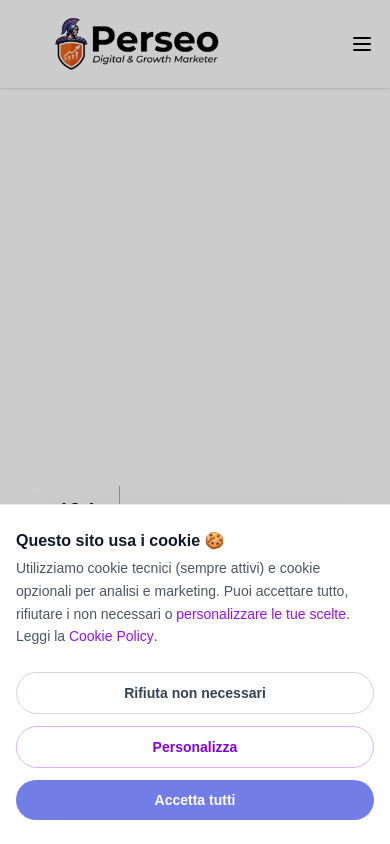
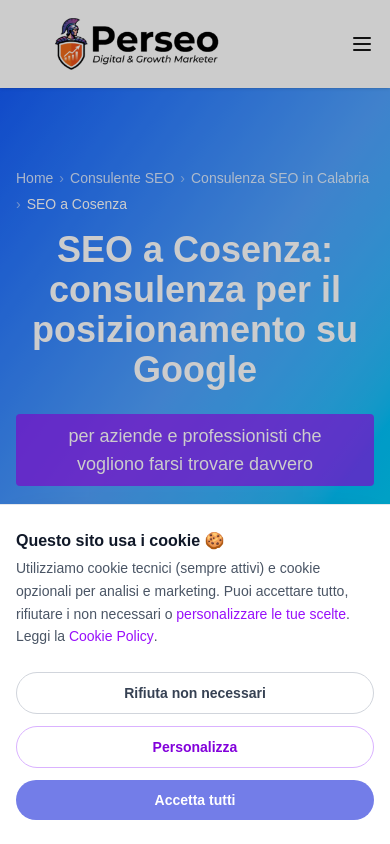
Before and after one commit to Per-seo86/perseonextjs, a Next.js app: page /consulenza-seo-a-cosenza in a window 390 px wide. Before the commit this address had no page. Shown: the top 844 px of the page. Built offline with nearby package versions, Linux system fonts and the light colour scheme.

Commit message:
Add SEO Cosenza landing page and nav entry
New province-level page targeting "SEO a Cosenza", nested under the
Calabria regional page. Adds a shortened "SEO a Cosenza" / "SEO in
Calabria" entry to the Zone di intervento menu (desktop + mobile).

```diff
--- /dev/null
+++ b/app/consulenza-seo-a-cosenza/page.tsx
@@ -0,0 +1,116 @@
+import type { Metadata } from 'next';
+import Breadcrumb from '@/components/Breadcrumb';
+import Link from 'next/link';
+import ContactForm from '@/components/ContactForm';
+import QuickEmailForm from '@/components/QuickEmailForm';
+
+export const metadata: Metadata = {
+  title: 'SEO a Cosenza: consulenza per il posizionamento su Google | Perseo',
+  description: 'Consulenza SEO a Cosenza per aziende, professionisti e attività locali. Strategia su misura per posizionare il tuo sito nel mercato cosentino e oltre.',
+};
+
+export default function ConsulenzaSEOCosenza() {
+  return (
+    <div>
+      {/* Hero */}
+      <section className="relative bg-gradient-to-br from-blue-600 via-blue-400 to-cyan-400 text-white pt-20 pb-32 overflow-hidden">
+        <div className="container mx-auto px-4 text-center relative z-10">
+          <Breadcrumb items={[{ label: 'Consulente SEO', href: '/consulente-seo' }, { label: 'Consulenza SEO in Calabria', href: '/consulenza-seo-in-calabria' }, { label: 'SEO a Cosenza' }]} light />
+          <h1 className="text-4xl md:text-5xl font-bold mb-6">
+            SEO a Cosenza: consulenza per il posizionamento su Google
+          </h1>
+          <p className="text-lg md:text-xl inline-block bg-purple-600/70 px-6 py-2 rounded">
+            per aziende e professionisti che vogliono farsi trovare davvero
+          </p>
+        </div>
+        <div className="absolute bottom-0 left-0 w-full overflow-hidden leading-none">
+          <svg viewBox="0 0 1440 100" xmlns="http://www.w3.org/2000/svg" preserveAspectRatio="none" className="w-full h-20 md:h-28">
+            <path d="M0,60 C360,120 1080,0 1440,60 L1440,100 L0,100 Z" fill="white" opacity="0.4"/>
+            <path d="M0,80 C400,20 1000,100 1440,50 L1440,100 L0,100 Z" fill="white" opacity="0.6"/>
+            <path d="M0,90 C300,50 900,110 1440,70 L1440,100 L0,100 Z" fill="white"/>
+          </svg>
+        </div>
+      </section>
+
+      <section className="py-16 bg-white">
+        <div className="container mx-auto px-4 max-w-4xl">
+
+          {/* Contesto */}
+          <h2 className="text-3xl font-bold mb-6">Perché la SEO conta a Cosenza più che altrove</h2>
+          <p className="text-gray-700 mb-4">
+            Cosenza è il capoluogo con la provincia più estesa e popolosa della Calabria, ma è anche una città a doppia velocità: da un lato il centro storico, i quartieri consolidati, l&apos;economia dei servizi e del commercio; dall&apos;altro la conurbazione con Rende, che ospita l&apos;Università della Calabria, uno dei pochi campus universitari realmente autosufficienti in Italia e un bacino costante di studenti, ricercatori e nuove attività.
+          </p>
+          <p className="text-gray-700 mb-12">
+            Questo significa che a Cosenza convivono mercati molto diversi nella stessa area geografica: professionisti e studi che lavorano su clientela locale, attività commerciali che vivono di passaggio e recensioni, aziende legate al turismo di Sila e Costa Tirrenica Cosentina, e realtà più giovani, spesso nate in orbita universitaria, che ragionano già in ottica digitale. Una strategia SEO efficace deve tenere conto di questa doppia natura, non trattare Cosenza come una città qualunque a cui appiccicare un nome.
+          </p>
+
+          {/* Il problema reale */}
+          <h2 className="text-3xl font-bold mb-6">Il problema: pagine locali fatte con lo stampino</h2>
+          <p className="text-gray-700 mb-4">
+            Chi cerca oggi &quot;SEO a Cosenza&quot; su Google trova soprattutto due tipi di risultati: agenzie nazionali che hanno un elenco di decine di città con il nome cambiato ogni volta, e directory generiche che si limitano a raccogliere contatti. Il contenuto, quando c&apos;è, parla di SEO in generale e cita Cosenza una volta nel titolo, senza dire nulla di specifico sul mercato locale, sui quartieri, sulla concorrenza reale che un&apos;azienda cosentina si trova davanti.
+          </p>
+          <p className="text-gray-700 mb-12">
+            Il risultato è che chi cerca un consulente SEO a Cosenza fatica a distinguere chi conosce davvero il territorio da chi ha semplicemente clonato una pagina. Ed è proprio qui che si gioca il vantaggio competitivo: una pagina che dimostra conoscenza reale del contesto locale comunica affidabilità sia agli utenti che a Google.
+          </p>
+
+          {/* Settori */}
+          <h2 className="text-3xl font-bold mb-6">Settori con margini reali di crescita a Cosenza</h2>
+          <p className="text-gray-700 mb-4">
+            In città e provincia esistono ambiti in cui la concorrenza online è ancora poco strutturata: studi professionali (avvocati, commercialisti, notai), sanità privata e centri specialistici, ristorazione e ricettività legata al turismo di Sila e costa, artigianato e agroalimentare tipico, e-commerce e attività che vendono anche fuori regione. In ciascuno di questi settori bastano pochi competitor realmente ottimizzati per occupare le prime posizioni: chi si muove con metodo oggi parte in vantaggio.
+          </p>
+          <p className="text-gray-700 mb-12">
+            Discorso diverso per il polo universitario di Rende-Arcavacata: qui la domanda di ricerca è più giovane, più abituata a informarsi online e più ricettiva a contenuti nuovi, il che rende questa zona un buon banco di prova per strategie SEO più sperimentali, incluse quelle orientate alla ricerca generativa.
+          </p>
+
+          <QuickEmailForm />
+
+          {/* Local SEO specifica */}
+          <h2 className="text-3xl font-bold mb-6">Local SEO: Google Business Profile e presenza sulla mappa</h2>
+          <p className="text-gray-700 mb-4">
+            Per la maggior parte delle attività cosentine, il primo terreno di gioco non è la prima pagina generica di Google, ma il Local Pack: i tre risultati con mappa che compaiono per ricerche come &quot;ristorante Cosenza centro&quot; o &quot;dentista Cosenza&quot;. Curare la scheda Google Business Profile, le recensioni, la coerenza di nome-indirizzo-telefono su tutte le directory locali, è spesso il modo più rapido per ottenere risultati misurabili in tempi brevi.
+          </p>
+          <p className="text-gray-700 mb-12">
+            Ma la Local SEO da sola non basta: senza un sito ben strutturato e contenuti che rispondano davvero alle domande dei clienti, la visibilità sulla mappa non si traduce in autorevolezza né in posizionamento stabile sulle ricerche più competitive.
+          </p>
+
+          {/* Oltre Cosenza */}
+          <h2 className="text-3xl font-bold mb-6">Aziende cosentine che vendono anche fuori regione</h2>
+          <p className="text-gray-700 mb-4">
+            Non tutte le attività di Cosenza lavorano solo su clientela locale. Molte imprese, soprattutto nell&apos;agroalimentare, nell&apos;artigianato e nei servizi digitali, vendono anche fuori Calabria. In questi casi la pagina locale su Cosenza non è un limite ma una base: comunica a Google la sede reale dell&apos;attività, mentre contenuti informazionali e commerciali più ampi permettono di intercettare domanda su scala nazionale.
+          </p>
+          <p className="text-gray-700 mb-12">
+            È lo stesso principio già descritto per la <Link href="/consulenza-seo-in-calabria" className="text-purple-600 hover:underline">consulenza SEO in Calabria</Link>: si parte da un contesto territoriale solido per poi scalare verso mercati più ampi, senza perdere la rilevanza locale che spesso fa la differenza per chi ha comunque un negozio, uno studio o una sede fisica in città.
+          </p>
+
+          {/* GEO / ricerca AI */}
+          <h2 className="text-3xl font-bold mb-6">SEO e ricerca generativa: prepararsi anche per l&apos;AI</h2>
+          <p className="text-gray-700 mb-4">
+            Sempre più utenti, inclusi quelli cosentini, usano strumenti come ChatGPT o l&apos;AI Overview di Google per farsi consigliare un professionista o un&apos;attività in città. Questo significa che una strategia SEO aggiornata non può limitarsi al posizionamento classico: deve includere contenuti strutturati, dati coerenti e informazioni verificabili che questi sistemi possano leggere e citare correttamente.
+          </p>
+          <p className="text-gray-700 mb-12">
+            Chi lavora oggi su Cosenza con questa doppia ottica, SEO tradizionale e ottimizzazione per la ricerca generativa, costruisce un vantaggio che sarà sempre più difficile recuperare per chi arriva dopo.
+          </p>
+
+          {/* Scelta strategica */}
+          <h2 className="text-3xl font-bold mb-6">Perché scegliere una consulenza SEO mirata su Cosenza</h2>
+          <p className="text-gray-700 mb-4">
+            Una consulenza SEO seria per Cosenza parte dall&apos;analisi della domanda reale della città e della provincia, individua le opportunità specifiche di ogni settore e costruisce una struttura coerente, senza promesse di risultati immediati e senza contenuti riciclati da altre città con il nome cambiato.
+          </p>
+          <p className="text-gray-700 mb-4">
+            Non è una scorciatoia, ma un percorso costruito su un territorio che conosco: significa capire la differenza tra un cliente del centro storico e uno di Rende, tra un&apos;attività che vive di passaggio e una che deve farsi conoscere anche fuori regione.
+          </p>
+        </div>
+      </section>
+
+      {/* Form */}
+      <section className="py-16 bg-gray-50">
+        <div className="container mx-auto px-4">
+          <ContactForm
+            title="Vuoi far crescere la tua attività a Cosenza?"
+            subtitle="Inviami una email personalizzata"
+          />
+        </div>
+      </section>
+    </div>
+  );
+}
--- a/components/Header.tsx
+++ b/components/Header.tsx
@@ -105,7 +105,10 @@ export default function Header() {
                 <div className="absolute left-0 mt-0 pt-2 w-72">
                   <div className="bg-white shadow-lg rounded-lg py-2">
                     <Link href="/consulenza-seo-in-calabria" className="block px-4 py-2 text-gray-700 hover:bg-purple-50 hover:text-purple-600">
-                      Consulenza SEO in Calabria: un approccio strategico alla visibilità online
+                      SEO in Calabria
+                    </Link>
+                    <Link href="/consulenza-seo-a-cosenza" className="block px-4 py-2 pl-8 text-gray-700 hover:bg-purple-50 hover:text-purple-600">
+                      SEO a Cosenza
                     </Link>
                   </div>
                 </div>
@@ -154,7 +157,10 @@ export default function Header() {
               Zone di intervento
             </Link>
             <Link href="/consulenza-seo-in-calabria" className="block py-2 pl-8 text-sm text-gray-600">
-              Consulenza SEO in Calabria
+              SEO in Calabria
+            </Link>
+            <Link href="/consulenza-seo-a-cosenza" className="block py-2 pl-12 text-sm text-gray-600">
+              SEO a Cosenza
             </Link>
             <Link href="/blog" className="block py-2 text-gray-700">
               Blog
```
